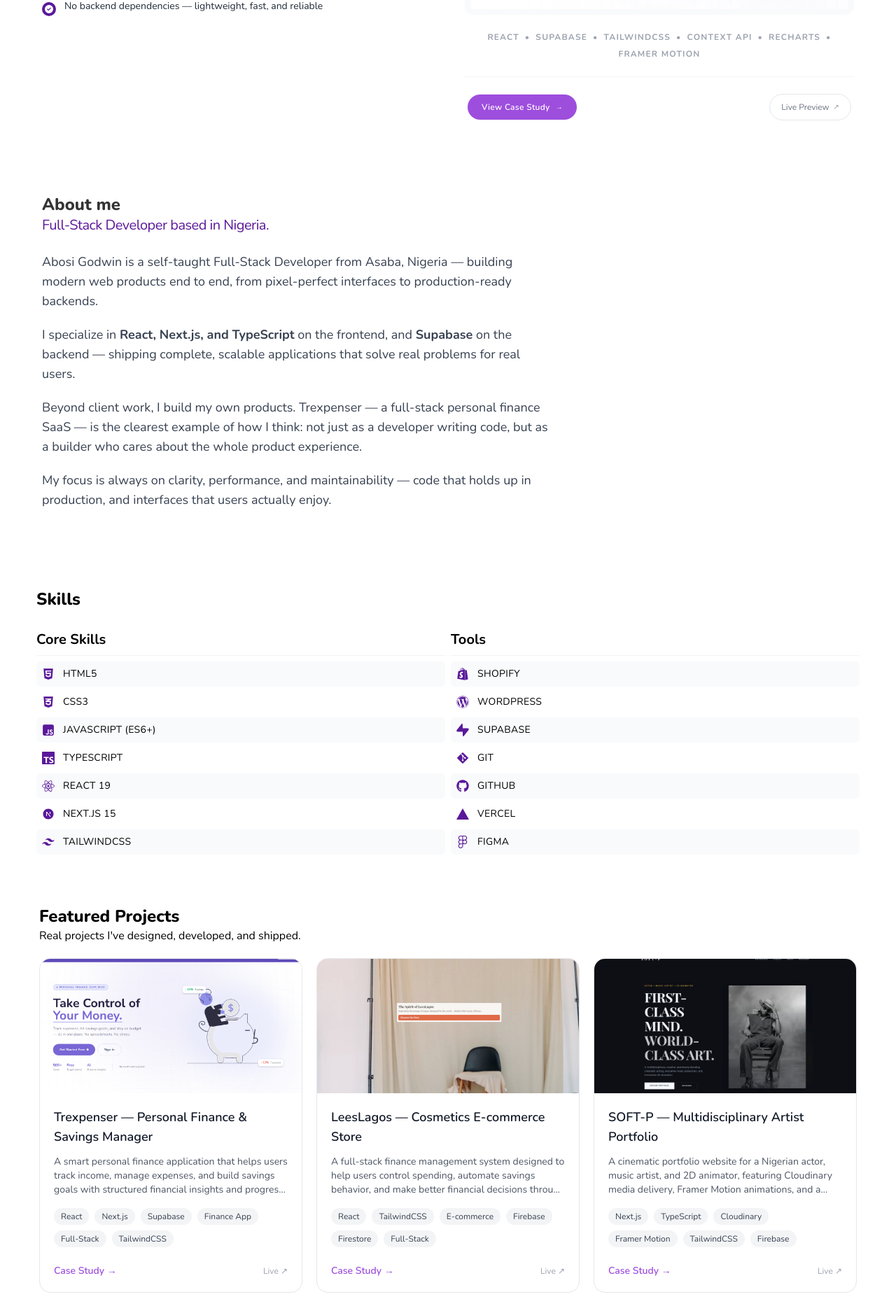
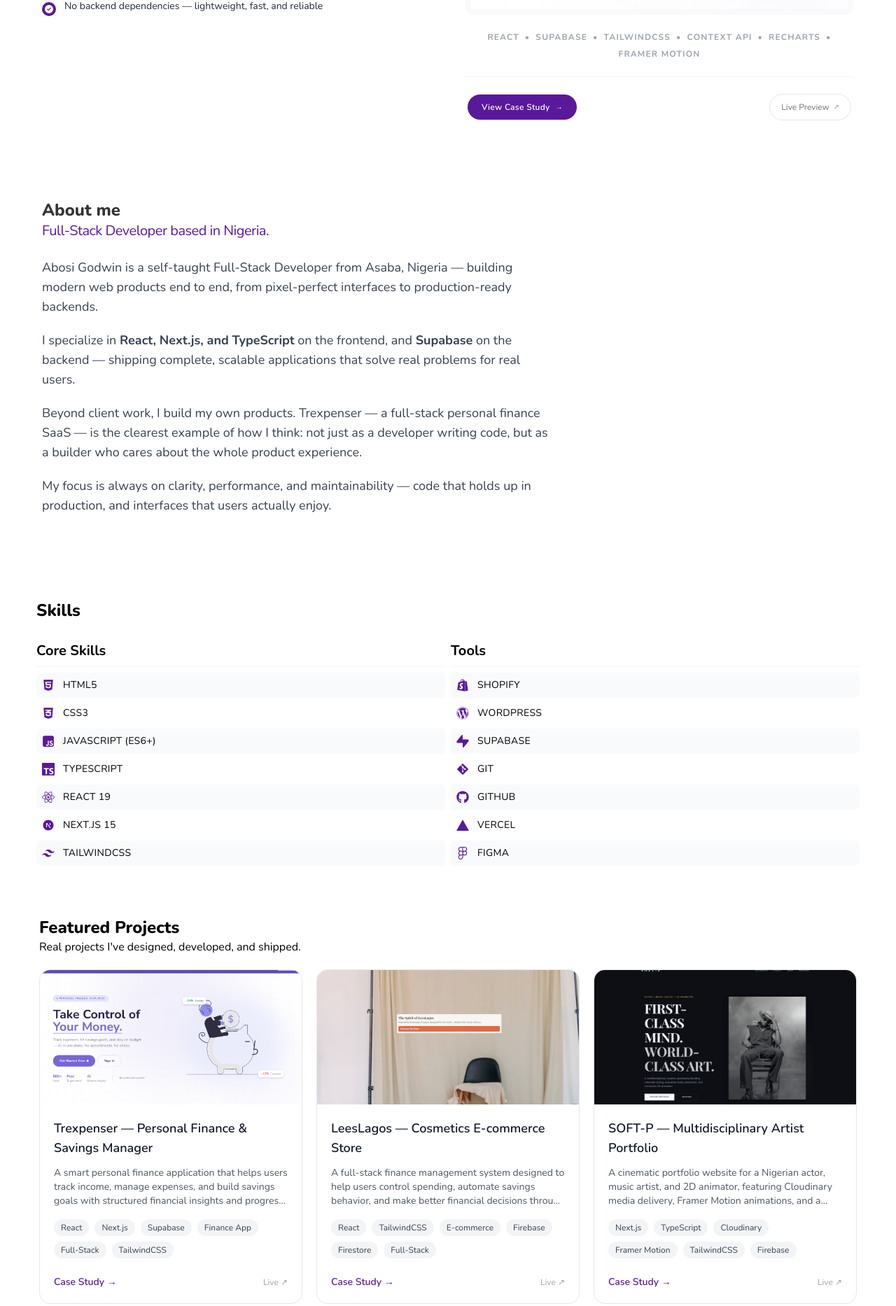
Before and after one commit to Abosi-Godwin/Abosi, a Next.js app: page / in a window 1280 px wide. Shown: the part 1283-3149 px from the top of the page at 70% size. Built offline with nearby package versions, Linux system fonts and the light colour scheme.

Commit message:
update the cta button

```diff
--- a/app/components/Bio.tsx
+++ b/app/components/Bio.tsx
@@ -1,10 +1,9 @@
- import Heading from "./Heading";
+import Heading from "./Heading";
 
 const Bio = () => {
     return (
-        <section className="max-w-3xl py-10 px-2.5 md:px-5">
+        <section className="max-w-3xl py-12 px-2.5 md:px-5">
             <Heading text="About me" />
-
             <h2 className="text-lg md:text-xl tracking-tight font-medium text-secondary pb-6">
                 Full-Stack Developer based in Nigeria.
             </h2>
@@ -23,11 +22,10 @@ const Bio = () => {
                     problems for real users.
                 </p>
                 <p>
-                    Beyond client work, I build my own products. Trexpenser —
-                    a full-stack personal finance SaaS — is the clearest
-                    example of how I think: not just as a developer writing
-                    code, but as a builder who cares about the whole product
-                    experience.
+                    Beyond client work, I build my own products. Trexpenser — a
+                    full-stack personal finance SaaS — is the clearest example
+                    of how I think: not just as a developer writing code, but as
+                    a builder who cares about the whole product experience.
                 </p>
                 <p>
                     My focus is always on clarity, performance, and
--- a/app/components/Contact.tsx
+++ b/app/components/Contact.tsx
@@ -156,9 +156,10 @@ const Contact = () => {
                         </div>
 
                         {/* Submit */}
-                        <button type="submit"
+                        <button
+                            type="submit"
                             disabled={status === "loading"}
-                            className="w-full py-3.5 rounded-xl bg-primary text-white font-semibold text-sm hover:opacity-90 transition-opacity disabled:opacity-60"
+                            className="w-full py-3.5 rounded-xl bg-secondary text-white font-semibold text-sm hover:opacity-90 transition-opacity disabled:opacity-60"
                         >
                             {status === "loading"
                                 ? "Sending..."
--- a/app/components/Project.tsx
+++ b/app/components/Project.tsx
@@ -48,7 +48,7 @@ const Project = ({ data }: { data: ProjectsProps }) => {
                 <div className="pt-3 mt-auto flex items-center justify-between">
                     <Link
                         href={`/projects/${slug}`}
-                        className="text-sm font-semibold text-primary hover:opacity-80 transition-colors"
+                        className="text-sm font-semibold text-secondary hover:opacity-80 transition-colors"
                     >
                         Case Study →
                     </Link>
--- a/app/components/ProjectHighlight.tsx
+++ b/app/components/ProjectHighlight.tsx
@@ -73,7 +73,7 @@ const ProjectHighlight = () => {
                 <div className="mt-6 border-t border-gray-100 pt-6 px-1 flex items-center justify-between gap-4">
                     <Link
                         href={`/projects/trexpenser-expense-savings-tracker`}
-                        className="inline-flex items-center gap-2 rounded-full bg-primary px-5 py-2.5 text-xs font-semibold tracking-wide text-white shadow-sm transition-all hover:opacity-90 hover:shadow-md active:scale-95"
+                        className="inline-flex items-center gap-2 rounded-full bg-secondary px-5 py-2.5 text-xs font-semibold tracking-wide text-white shadow-sm transition-all hover:opacity-90 hover:shadow-md active:scale-95"
                     >
                         View Case Study
                         <span className="text-[10px]">→</span>
```
